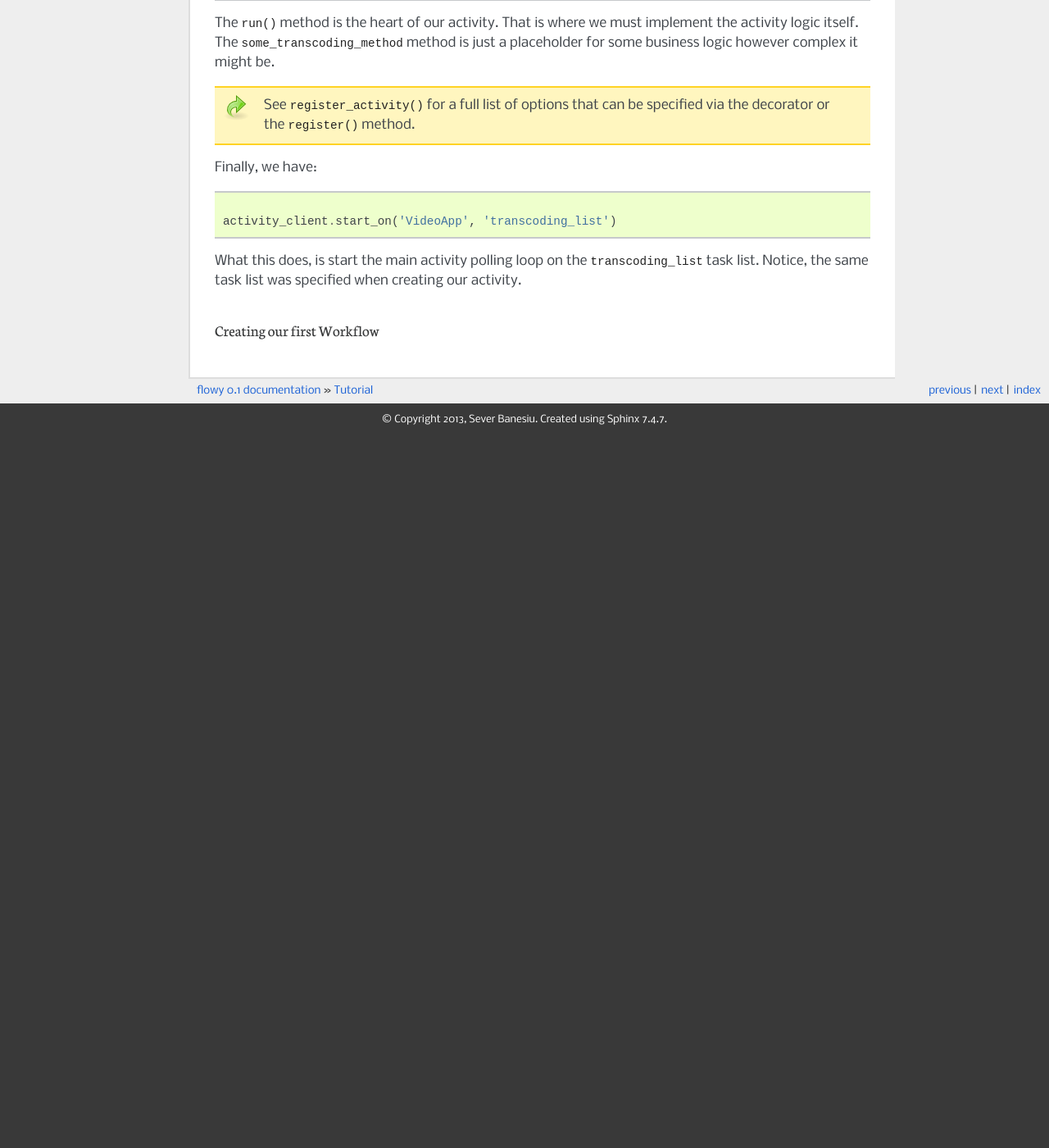
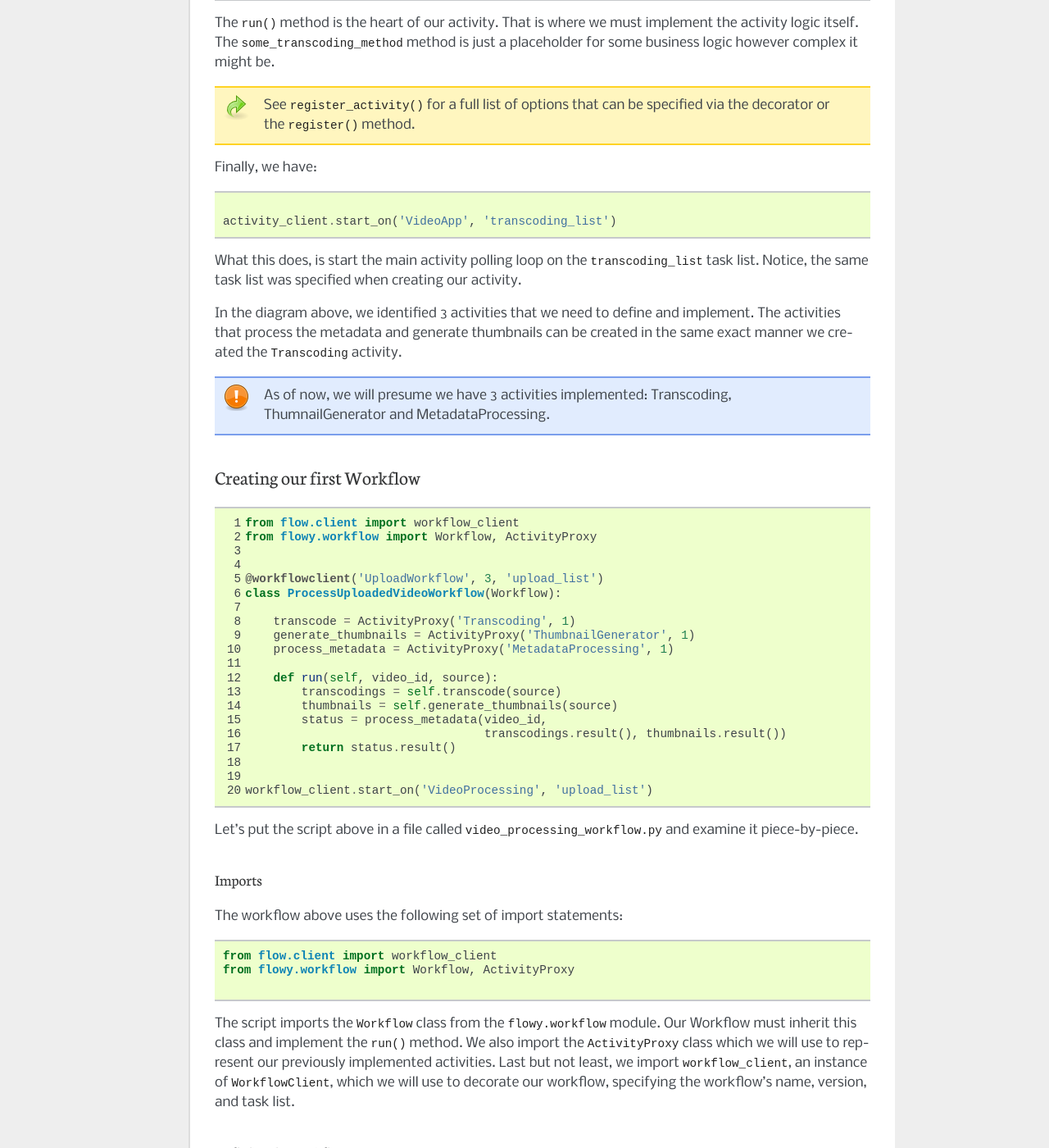
Before and after one commit to severb/flowy, a Sphinx documentation site: the page built from docs/tutorial/tutorial.rst, in a window 1280 px wide and 1400 px high, scrolled down 1849 px. Shown: the whole window at 82% size. Built offline with Sphinx 7.4.7, drawn with Linux system fonts in a browser that asks for light colours; pages that are not in the unit, such as notebooks, are missing from menus; before the commit the page ends 2380 px from its top, so only the background shows below that; some of the changed text lies outside the part shown.

Commit message:
First part of the workflow tutorial.

```diff
--- a/docs/tutorial/tutorial.rst
+++ b/docs/tutorial/tutorial.rst
@@ -1,5 +1,6 @@
 .. _tutorial:
 
+========
 Tutorial
 ========
 
@@ -44,7 +45,7 @@
 Imports
 ~~~~~~~
 
-The above activity uses the following set of import statements:
+The activity above uses the following set of import statements:
 
 .. literalinclude:: transcoding.py
    :lines: 1-2
@@ -57,8 +58,8 @@
 options can be specified here as well). Activities can also be registered
 manually with the :meth:`~flowy.client.ActivityClient.register` method.
 
-Creating our first Activity
-~~~~~~~~~~~~~~~~~~~~~~~~~~~
+Defining the activity
+~~~~~~~~~~~~~~~~~~~~~
 
 Defining our activity class is done in the following manner:
 
@@ -96,5 +97,65 @@
 ``transcoding_list`` task list. Notice, the same task list was specified when
 creating our activity.
 
+In the diagram above, we identified 3 activities that we need to define and
+implement. The activities that process the metadata and generate thumbnails can
+be created in the same exact manner we created the ``Transcoding`` activity.
+
+.. note:: As of now, we will presume we have 3 activities implemented:
+   Transcoding, ThumnailGenerator and MetadataProcessing.
+
 Creating our first Workflow
-~~~~~~~~~~~~~~~~~~~~~~~~~~~
+---------------------------
+
+.. literalinclude:: workflow.py
+   :linenos:
+
+Let's put the script above in a file called ``video_processing_workflow.py``
+and examine it piece-by-piece.
+
+Imports
+~~~~~~~
+
+The workflow above uses the following set of import statements:
+
+.. literalinclude:: workflow.py
+   :language: python
+   :lines: 1-3
+
+The script imports the :class:`~flowy.workflow.Workflow` class from the
+:mod:`flowy.workflow` module. Our Workflow must inherit this class and
+implement the :meth:`~flowy.workflow.Workflow.run` method. We also import the
+:class:`~flowy.workflow.ActivityProxy` class which we will use to represent our
+previously implemented activities. Last but not least, we import
+``workflow_client``, an instance of :class:`~flowy.client.WorkflowClient`,
+which we will use to decorate our workflow, specifying the
+workflow's name, version, and task list.
+
+Defining the workflow
+~~~~~~~~~~~~~~~~~~~~~
+
+We define a workflow in the following way:
+
+.. literalinclude:: workflow.py
+   :language: python
+   :lines: 4-6
+
+When decorating the workflow class with ``workflow_client`` we must specify a
+name, version and a default task list to register the workflow with. The
+specified task list will be used in case one is not specified when starting the
+workflow. Our workflow class must also inherit
+:class:`~flowy.workflow.Workflow`.
+
+We define activities within our workflow as such:
+
+.. literalinclude:: workflow.py
+   :language: python
+   :lines: 8-10
+
+When initializing :class:`~flowy.workflow.ActivityProxy` classes, the names and
+versions provided must match the names and versions we set when defining our
+activities.
+
+.. literalinclude:: workflow.py
+   :language: python
+   :lines: 11-15
--- /dev/null
+++ b/docs/tutorial/workflow.py
@@ -0,0 +1,20 @@
+from flow.client import workflow_client
+from flowy.workflow import Workflow, ActivityProxy
+
+
+@workflowclient('UploadWorkflow', 3, 'upload_list')
+class ProcessUploadedVideoWorkflow(Workflow):
+
+    transcode = ActivityProxy('Transcoding', 1)
+    generate_thumbnails = ActivityProxy('ThumbnailGenerator', 1)
+    process_metadata = ActivityProxy('MetadataProcessing', 1)
+
+    def run(self, video_id, source):
+        transcodings = self.transcode(source)
+        thumbnails = self.generate_thumbnails(source)
+        status = process_metadata(video_id,
+                                  transcodings.result(), thumbnails.result())
+        return status.result()
+
+
+workflow_client.start_on('VideoProcessing', 'upload_list')
```
